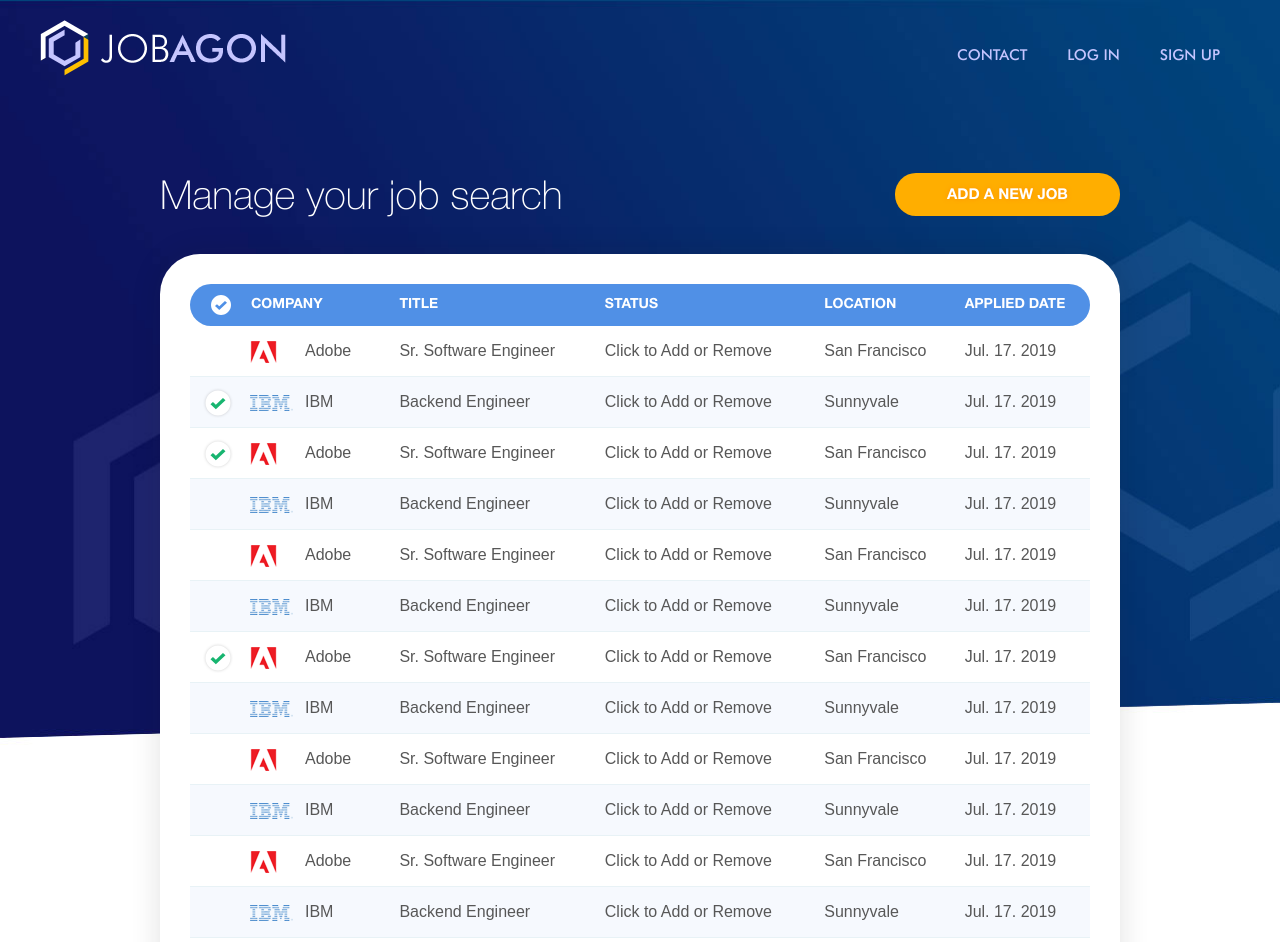
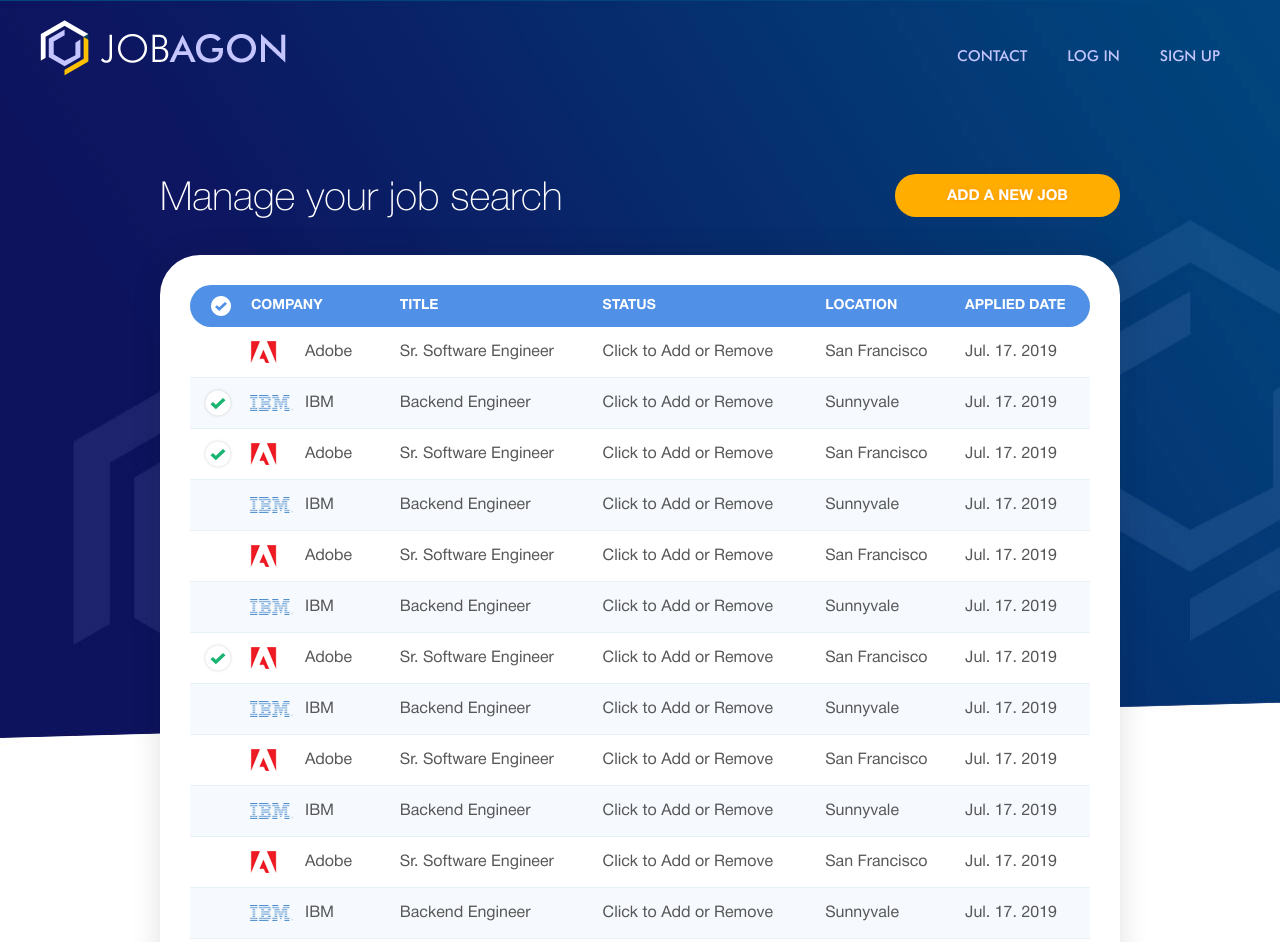
Before and after one commit to oxana1510/jobagon, a plain HTML site: page index.html in a window 1280 px wide. Shown: the top 942 px of the page. Drawn offline with nearby package versions, Linux system fonts and the light colour scheme; files that its build step writes are made by us from their sources.

Commit message:
C:/Users/comp02/AppData/Local/Programs/Git

```diff
--- a/scss/_fonts.scss
+++ b/scss/_fonts.scss
@@ -48,7 +48,7 @@
 
 
 
-$font1: "HelveticaNeue45Light", sans-serif;
+$font1:  "HelveticaNeueCyr-Roman", sans-serif;
 $font2: "Futura-Medium", sans-serif;
 $font3: "HelveticaNeue-Thin3", sans-serif;
 $font-bold: "HelveticaNeueBold", sans-serif;
```
